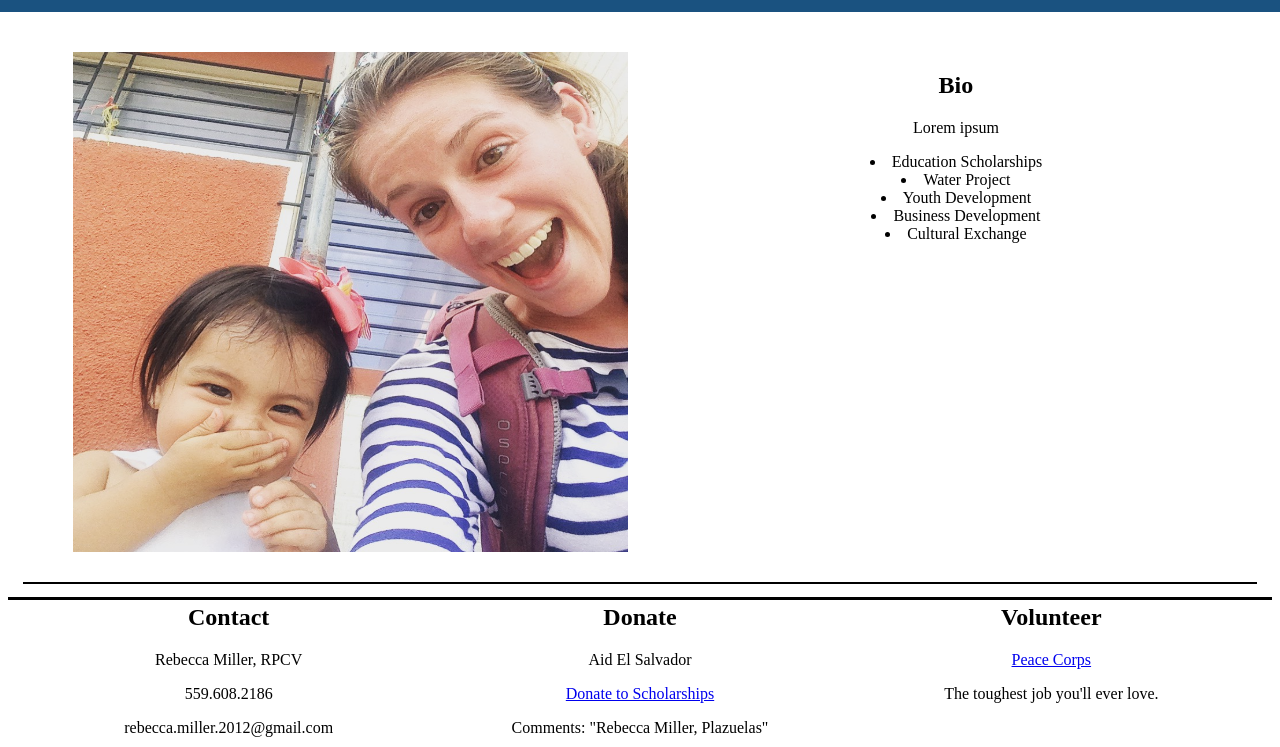
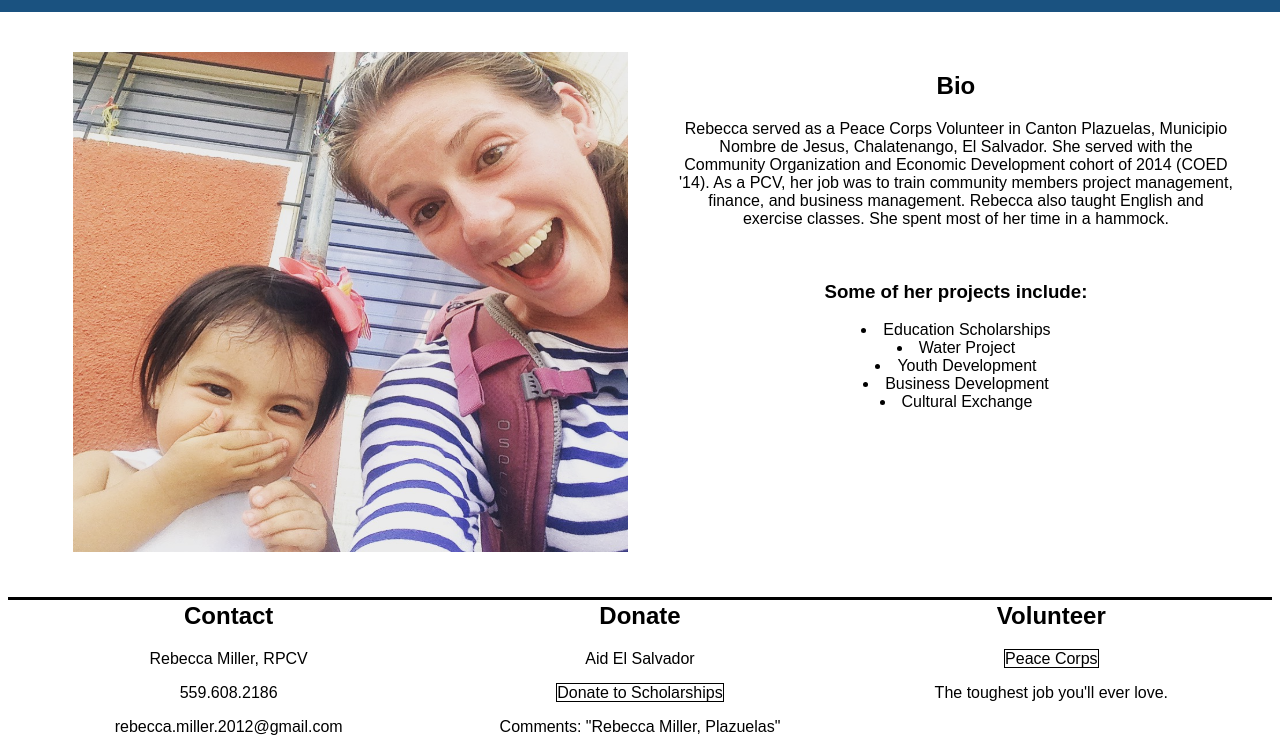
Before and after one commit to lawrecka/firstwebsite, a plain HTML site: page about.html in a window 1280 px wide. Shown: the part 53-800 px from the top of the page. Drawn offline with Linux system fonts and the light colour scheme.

Commit message:
semifinal updates

```diff
--- a/about.html
+++ b/about.html
@@ -39,7 +39,9 @@
            </div>
            <div class="about-column">
                <h2>Bio</h2>
-               <p>Lorem ipsum </p>
+               <p>Rebecca served as a Peace Corps Volunteer in Canton Plazuelas, Municipio Nombre de Jesus, Chalatenango, El Salvador. She served with the Community Organization and Economic Development cohort of 2014 (COED '14). As a PCV, her job was to train community members project management, finance, and business management. Rebecca also taught English and exercise classes. She spent most of her time in a hammock. </p>
+               <br>
+               <h3>Some of her projects include:</h3>
                <li>Education Scholarships</li>
                <li>Water Project</li>
                <li>Youth Development</li>
@@ -62,12 +64,12 @@
            <div class="info-section">
                <h2>Donate</h2>
                <p>Aid El Salvador</p>
-               <a href="https://www.aidelsalvador.org/donate.php" target="_blank">Donate to Scholarships</a>
+               <a href="https://www.aidelsalvador.org/donate.php" target="_blank" class="donate">Donate to Scholarships</a>
                <p>Comments: "Rebecca Miller, Plazuelas"</p>
            </div>
            <div class="info-section">
                <h2>Volunteer</h2>
-               <a href="https://www.peacecorps.gov/volunteer/" target="_blank">Peace Corps</a>
+               <a href="https://www.peacecorps.gov/volunteer/" target="_blank" class="volunteer">Peace Corps</a>
                <p>The toughest job you'll ever love.</p>
            </div>
        </section>
--- a/css/about.css
+++ b/css/about.css
@@ -46,6 +46,7 @@
 .about-column-container {
     padding: 15px;
     margin-top: 90px;
+    font-family: sans-serif;
 }
 
 .about-column-container:after {
@@ -73,14 +74,26 @@
 /**Start of Info Styles**/
 .info-section-container {
     padding: 15px;
+    font-family: sans-serif;
 }
 
 .info-section {
     width: 33.3333%;
     height: 200px;
-    border-top: 2px solid #000000;
     text-align: center;
     float: left;
+}
+
+.donate {
+    text-decoration: none;
+    color: black;
+    border: 1px solid #000000;
+}
+
+.volunteer {
+    text-decoration: none;
+    color: black;
+    border: 1px solid #000000;
 }
 
 /**End of Info Styles**/
--- a/css/contact.css
+++ b/css/contact.css
@@ -48,6 +48,7 @@
     width: 50%;
     margin: 25px auto 0px;
     margin-top: 100px;
+    float: left;
 }
 /**End of Form Styles**/
 
@@ -58,6 +59,7 @@
     margin: 0 auto;
     margin-top: 20px;
     margin-bottom: 20px;
+    border-top: 1px solid #000000;
 }
 /**End of Map Styles**/
 
--- a/css/styles.css
+++ b/css/styles.css
@@ -81,8 +81,7 @@
 
 .column {
     width: 45%;
-    height: 500px;
-    border: 1px solid #000000;
+    height: 550px;
     text-align: center;
     float: left;
     margin-left: 2%;
```
Also changed, not shown: index.html (+2 -2 lines), images/mateo.jpg (added).
